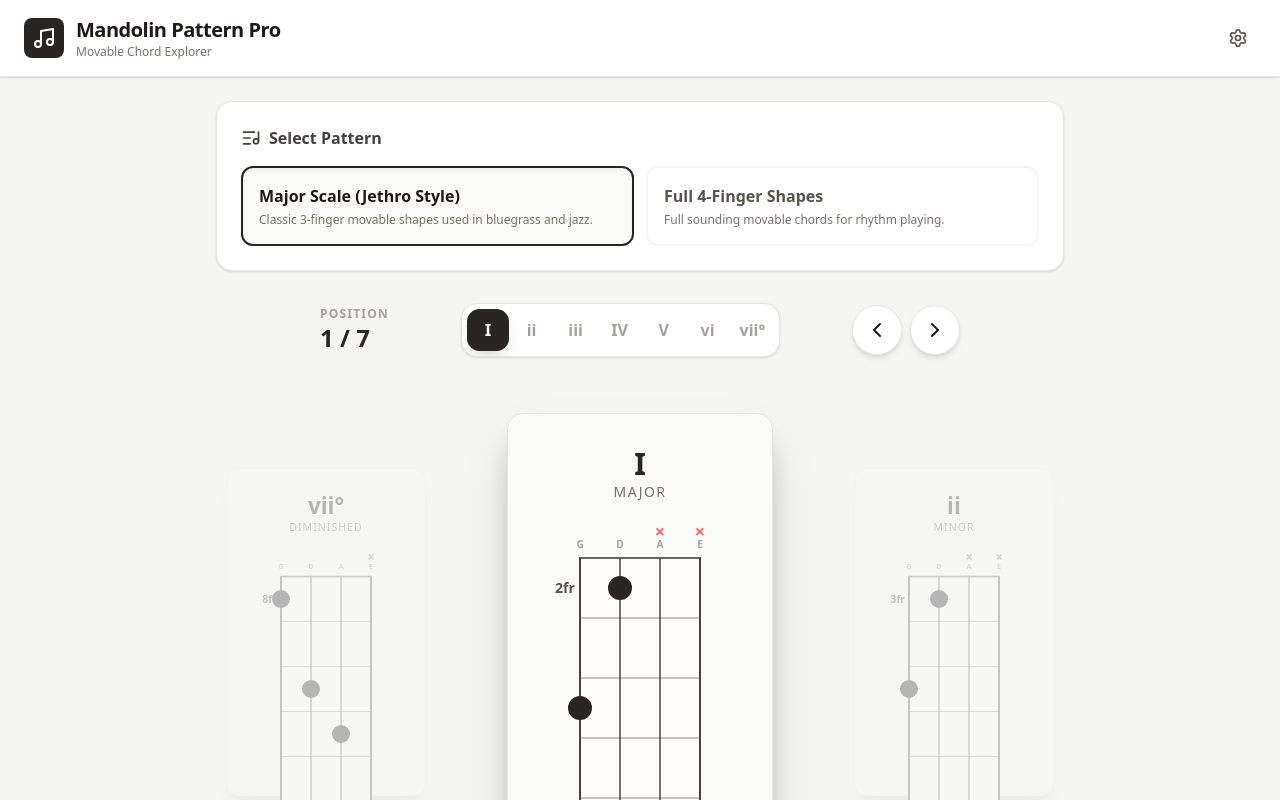
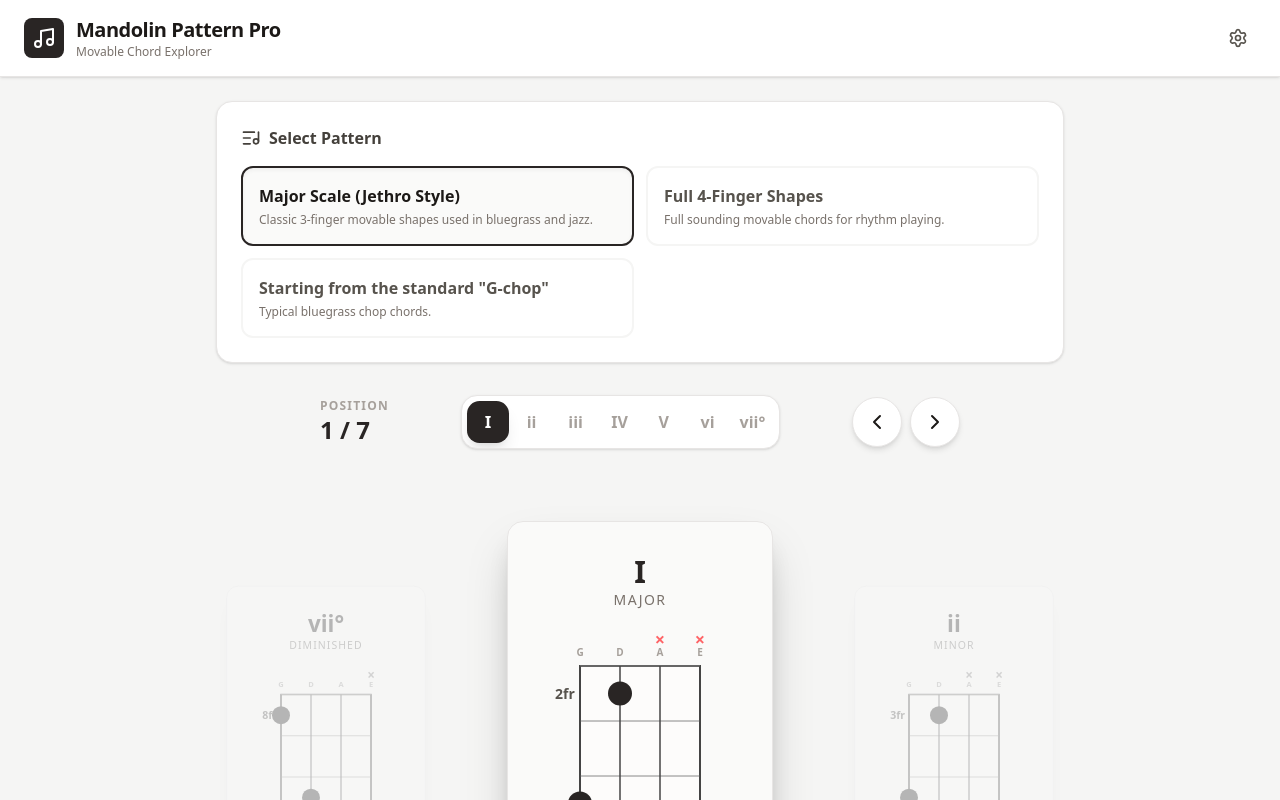
Before and after one commit to bartnash/mando-pattern, a React (Vite) app: page / in a window 1280 px wide. Shown: the top 800 px of the page. Built offline with nearby package versions, Linux system fonts and the light colour scheme.

Commit message:
feat: Enhance chord diagram functionality
Increase the number of frets displayed in chord diagrams from 5 to 6 to accommodate more complex movable chords. Adjust SVG dimensions and spacing for better visual presentation. Add a new chord pattern set: "g-chop", common in bluegrass music.

```diff
--- a/src/App.tsx
+++ b/src/App.tsx
@@ -120,7 +120,7 @@ export default function App() {
             </div>
           </div>
 
-          <div className="relative w-full overflow-hidden py-8">
+          <div className="relative w-full overflow-hidden py-12">
             <div className="flex items-center justify-center gap-4 md:gap-12 px-4">
               {/* Previous Chord */}
               <div
--- a/src/components/ChordDiagram.tsx
+++ b/src/components/ChordDiagram.tsx
@@ -9,16 +9,16 @@ interface ChordDiagramProps {
 
 export const ChordDiagram: React.FC<ChordDiagramProps> = ({ frets, name, roman, className = "" }) => {
   const strings = ['G', 'D', 'A', 'E'];
-  const numFrets = 5;
+  const numFrets = 6;
 
   // Find the minimum fret to start the diagram (for movable chords)
-  const activeFrets = frets.filter((f): f is number => typeof f === 'number');
-  const minFret = activeFrets.length > 0 ? Math.max(1, Math.min(...activeFrets)) : 1;
+  const activeFrets = frets.filter((f): f is number => typeof f === 'number' && f > 0);
+  const minFret = activeFrets.length > 0 ? Math.min(...activeFrets) : 1;
   const startFret = minFret > 1 ? minFret : 1;
 
-  const fretWidth = 60;
+  const fretWidth = 55;
   const stringSpacing = 40;
-  const height = 300;
+  const height = 380;
   const width = 200;
   const margin = { top: 40, right: 20, bottom: 20, left: 40 };
 
--- a/src/constants.ts
+++ b/src/constants.ts
@@ -28,5 +28,19 @@ export const DEFAULT_PATTERNS: Pattern[] = [
       { number: 6, name: 'Minor', roman: 'vi', frets: [11, 11, 13, 14], description: 'F#m-shape' },
       { number: 7, name: 'Diminished', roman: 'vii°', frets: [12, 12, 14, 15], description: 'G#dim-shape' },
     ]
+  },
+  {
+    id: 'g-chop',
+    name: 'Starting from the standard "G-chop"',
+    description: 'Typical bluegrass chop chords.',
+    chords: [
+      { number: 1, name: 'Major', roman: 'I', frets: [7, 5, 2, 3], description: 'A-shape' },
+      { number: 2, name: 'Minor', roman: 'ii', frets: [2, 2, 3, 5], description: 'Bm-shape' },
+      { number: 3, name: 'Minor', roman: 'iii', frets: [4, 4, 5, 7], description: 'C#m-shape' },
+      { number: 4, name: 'Major', roman: 'IV', frets: [5, 2, 3, 0], description: 'D-shape' },
+      { number: 5, name: 'Major', roman: 'V', frets: [7, 4, 5, 2], description: 'E-shape' },
+      { number: 6, name: 'Minor', roman: 'vi', frets: [4, 2, 2, 3], description: 'F#m-shape' },
+      { number: 7, name: 'Minor', roman: 'vii', frets: [6, 4, 4, 5], description: 'G#dim-shape' },
+    ]
   }
 ];
```
